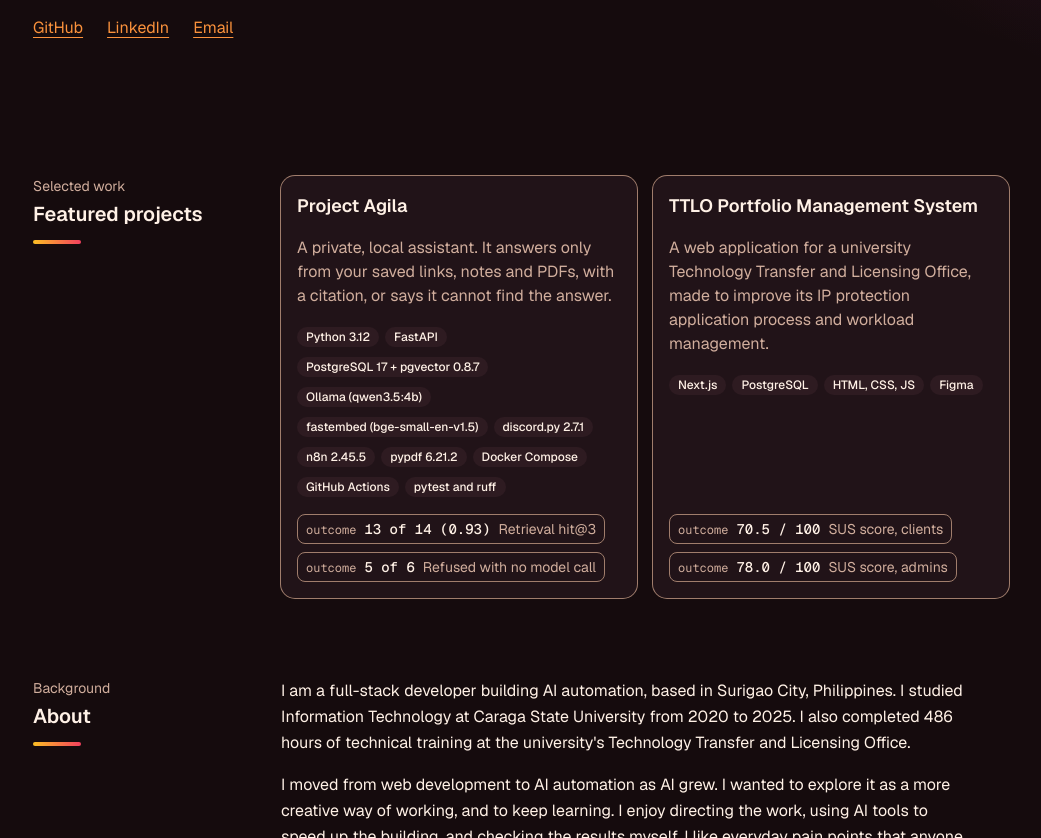
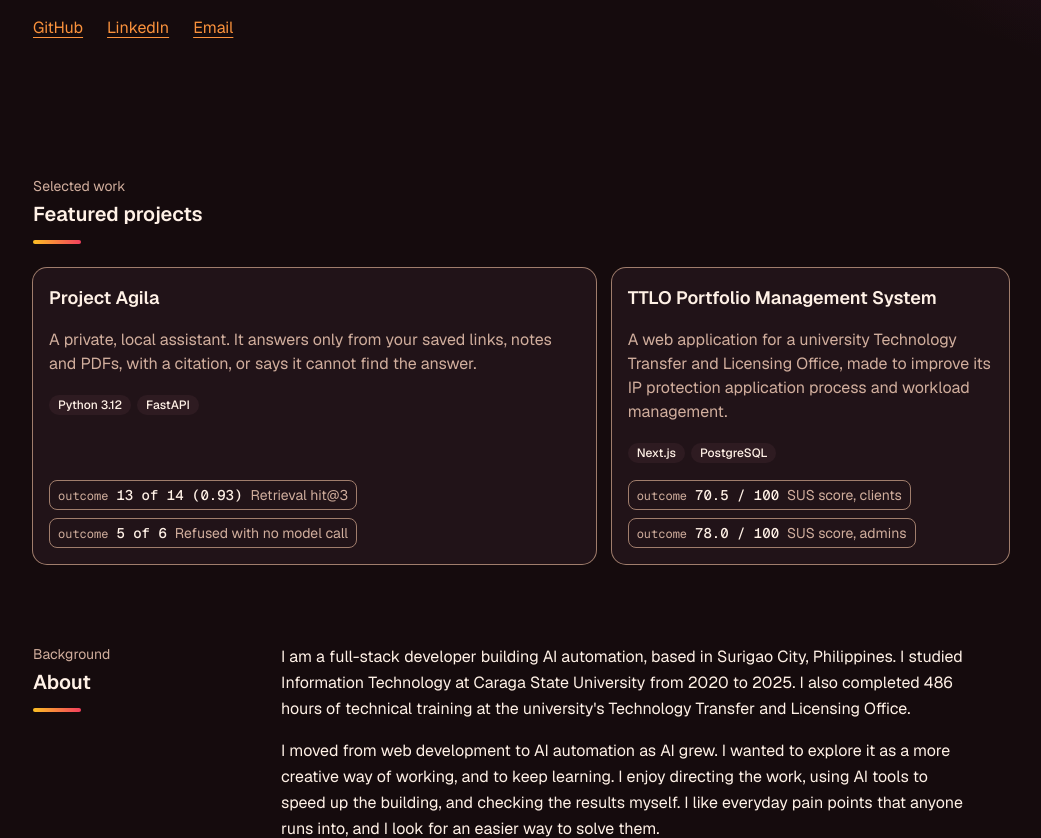
Before and after one commit to mezoa/pawikan, a Next.js app: page / in a window 1280 px wide. Shown: the part 620-1458 px from the top of the page, without its empty margins (119-1160 px from the left). Built offline with nearby package versions, Linux system fonts and the light colour scheme.

Commit message:
Bento Grid for featured Projects

```diff
--- a/src/app/globals.css
+++ b/src/app/globals.css
@@ -312,6 +312,16 @@
   opacity: 1;
 }
 
+/* The whole card is one link, so the keyboard ring goes around the card. */
+.sunset-edge:has(a:focus-visible) {
+  outline: 2px solid var(--ring);
+  outline-offset: 2px;
+}
+
+.sunset-edge a:focus-visible {
+  outline: none;
+}
+
 @media (prefers-reduced-motion: reduce) {
   .sunset-edge::before {
     transition: none;
--- a/src/app/page.tsx
+++ b/src/app/page.tsx
@@ -1,29 +1,40 @@
 import type { ReactNode } from "react";
 import { isTodo, profile } from "../../content/profile";
 import { ProjectCard } from "@/components/project-card";
+import { BentoGrid } from "@/components/ui/bento-grid";
 import { getAllProjects } from "@/lib/content/projects";
 
 const linkClass =
   "inline-flex min-h-6 items-center text-primary underline underline-offset-4";
+
+// Bento pattern on the 12-column grid: wide + narrow, then narrow + wide.
+const bentoSpans = [
+  "md:col-span-7",
+  "md:col-span-5",
+  "md:col-span-5",
+  "md:col-span-7",
+];
 
 function Section({
   id,
   label,
   title,
   band = false,
+  stacked = false,
   children,
 }: {
   id: string;
   label: string;
   title: string;
   band?: boolean;
+  stacked?: boolean; // heading above the content, not beside it
   children: ReactNode;
 }) {
   return (
     <section
       id={id}
       aria-labelledby={`${id}-heading`}
-      className={`${band ? "peach-band " : ""}grid gap-6 py-14 lg:grid-cols-[14rem_minmax(0,1fr)] dark:py-10`}
+      className={`${band ? "peach-band " : ""}${stacked ? "" : "lg:grid-cols-[14rem_minmax(0,1fr)] "}grid gap-6 py-14 dark:py-10`}
     >
       <div>
         <p className="text-sm text-muted-foreground">{label}</p>
@@ -104,15 +115,18 @@ export default function Home() {
         label="Selected work"
         title="Featured projects"
         band
+        stacked
       >
         {featured.length > 0 && (
-          <ul className="grid gap-4 sm:grid-cols-2">
-            {featured.map((project) => (
-              <li key={project.slug}>
-                <ProjectCard project={project} />
-              </li>
+          <BentoGrid>
+            {featured.map((project, index) => (
+              <ProjectCard
+                key={project.slug}
+                project={project}
+                className={bentoSpans[index % bentoSpans.length]}
+              />
             ))}
-          </ul>
+          </BentoGrid>
         )}
       </Section>
 
--- a/src/components/project-card.tsx
+++ b/src/components/project-card.tsx
@@ -1,27 +1,24 @@
-import Link from "next/link";
 import { MetricChip } from "@/components/metric-chip";
 import { Badge } from "@/components/ui/badge";
-import { Card, CardContent, CardHeader } from "@/components/ui/card";
+import { BentoCard } from "@/components/ui/bento-grid";
 import type { Project } from "@/lib/content/projects";
 
-export function ProjectCard({ project }: { project: Project }) {
+export function ProjectCard({
+  project,
+  className,
+}: {
+  project: Project;
+  className?: string;
+}) {
   return (
-    <Card className="sunset-edge relative h-full text-base">
-      <CardHeader>
-        <h3 className="text-lg font-semibold">
-          {/* The ::after layer stretches this link over the whole card. */}
-          <Link
+    <BentoCard
+      name={project.title}
+      description={project.summary}
       href={`/projects/${project.slug}`}
-            className="after:absolute after:inset-0"
+      className={className}
     >
-            {project.title}
-          </Link>
-        </h3>
-      </CardHeader>
-      <CardContent className="flex flex-1 flex-col gap-4">
-        <p className="text-muted-foreground">{project.summary}</p>
       <ul className="flex flex-wrap gap-1.5" aria-label="Tech stack">
-          {project.techStack.map((tech) => (
+        {project.techStack.slice(0, 2).map((tech) => (
           <li key={tech}>
             <Badge variant="secondary">{tech}</Badge>
           </li>
@@ -34,7 +31,6 @@ export function ProjectCard({ project }: { project: Project }) {
           </li>
         ))}
       </ul>
-      </CardContent>
-    </Card>
+    </BentoCard>
   );
 }
--- /dev/null
+++ b/src/components/ui/bento-grid.tsx
@@ -0,0 +1,58 @@
+import { type ComponentPropsWithoutRef, type ReactNode } from "react"
+import Link from "next/link"
+
+import { cn } from "@/lib/utils"
+
+// Started from the Magic UI bento grid (MIT, magicui.design), then changed to
+// fit this site: 12 columns, rows that fit their content, colour tokens only,
+// and a whole-card link in place of the sliding text and hover-only button.
+
+interface BentoGridProps extends ComponentPropsWithoutRef<"ul"> {
+  children: ReactNode
+}
+
+interface BentoCardProps extends ComponentPropsWithoutRef<"li"> {
+  name: string
+  description: string
+  href: string
+  children: ReactNode
+}
+
+const BentoGrid = ({ children, className, ...props }: BentoGridProps) => {
+  return (
+    <ul
+      className={cn("grid w-full grid-cols-1 gap-4 md:grid-cols-12", className)}
+      {...props}
+    >
+      {children}
+    </ul>
+  )
+}
+
+const BentoCard = ({
+  name,
+  description,
+  href,
+  children,
+  className,
+  ...props
+}: BentoCardProps) => (
+  <li
+    className={cn(
+      "sunset-edge relative flex flex-col gap-4 overflow-hidden rounded-xl bg-card p-4 text-card-foreground ring-1",
+      className
+    )}
+    {...props}
+  >
+    <h3 className="text-lg font-semibold">
+      {/* The ::after layer stretches this link over the whole card. */}
+      <Link href={href} className="after:absolute after:inset-0">
+        {name}
+      </Link>
+    </h3>
+    <p className="text-muted-foreground">{description}</p>
+    <div className="flex flex-1 flex-col gap-4">{children}</div>
+  </li>
+)
+
+export { BentoCard, BentoGrid }
```
Also changed, not shown: components.json. Lines whose indentation alone changed are shown as unchanged.
